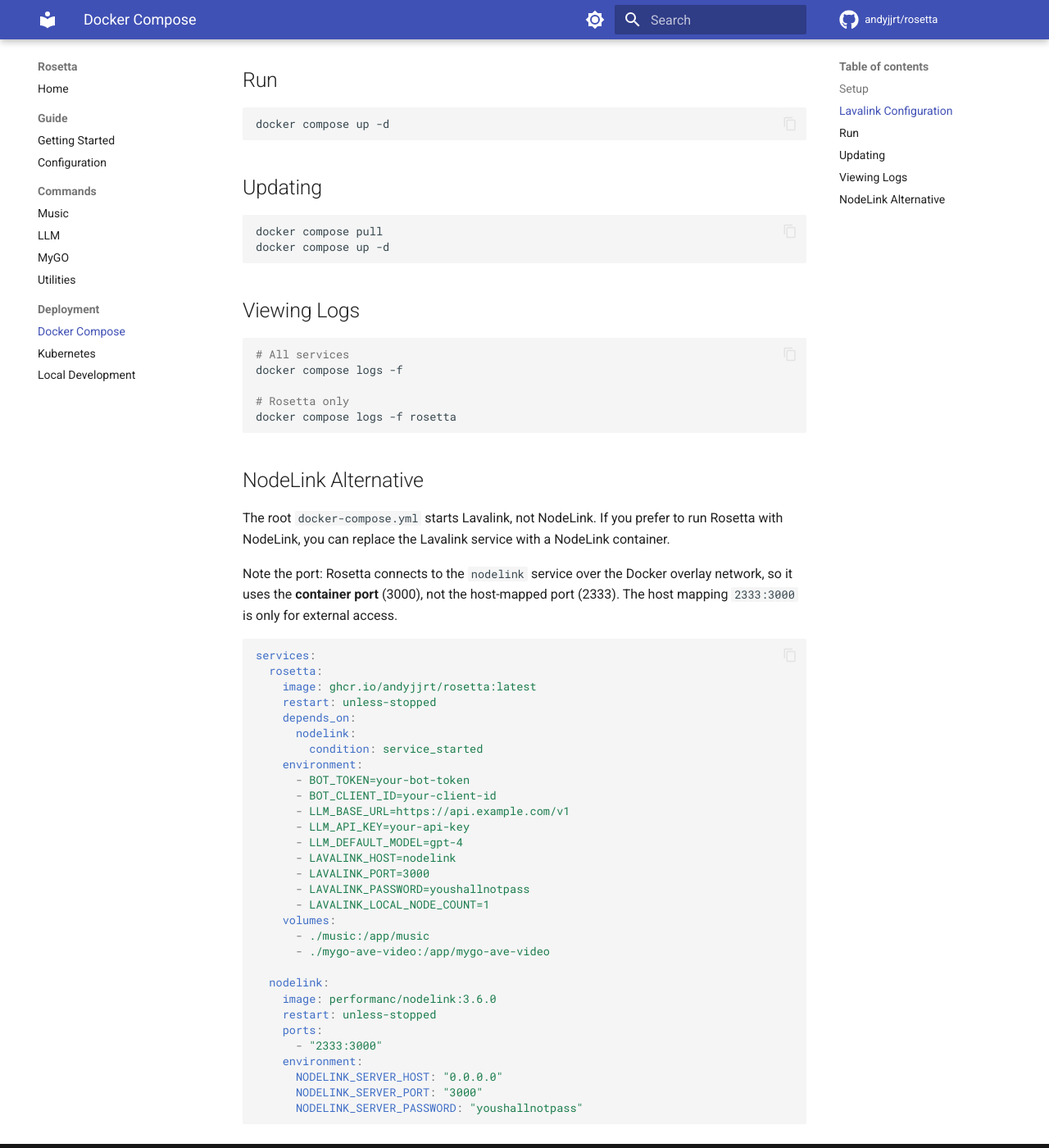
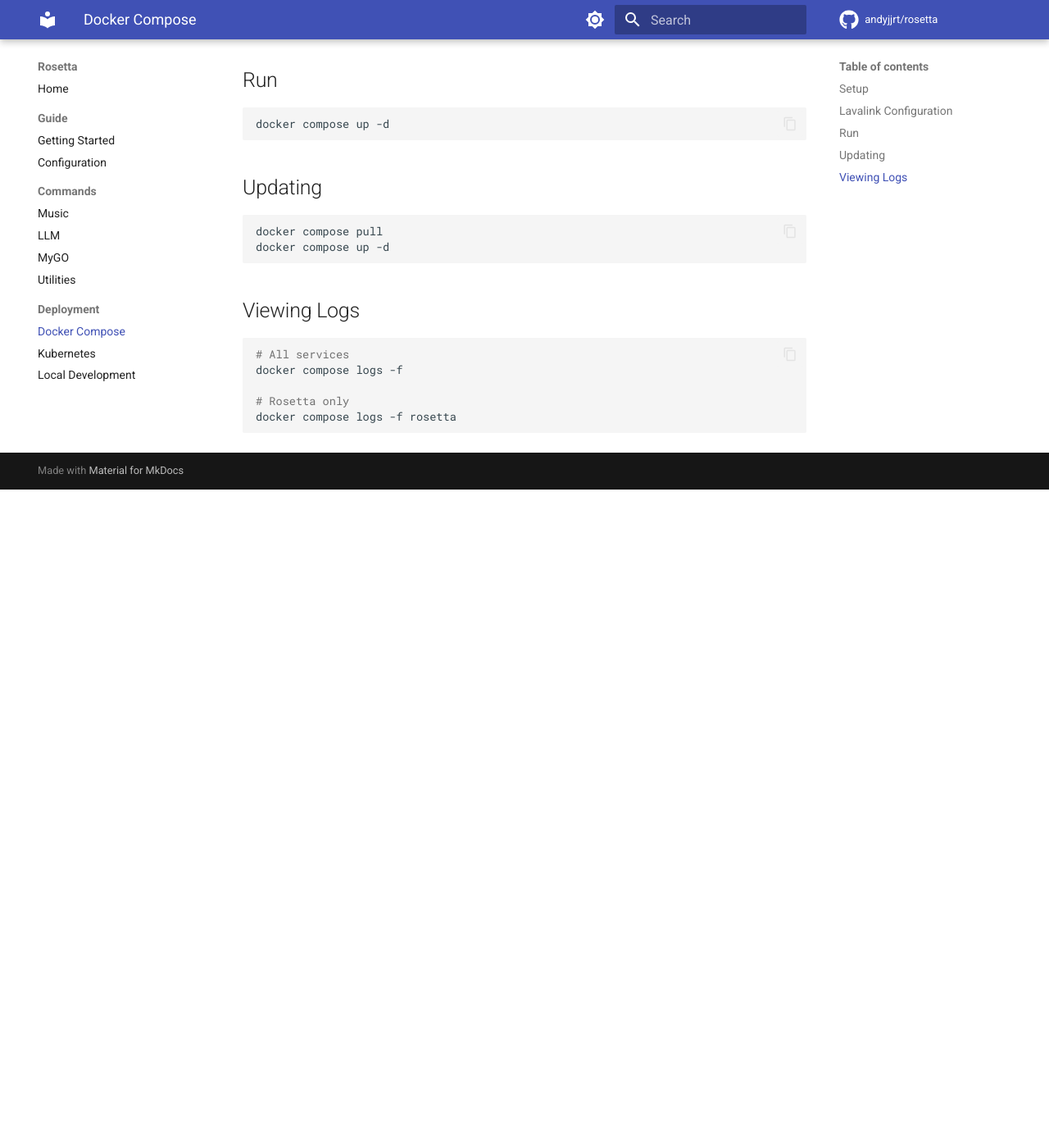
Before and after one commit to andyjjrt/rosetta, an MkDocs documentation site: the page built from docs/deployment/docker-compose.md, in a window 1280 px wide and 1400 px high, scrolled down 1519 px. Shown: the whole window at 82% size. Built offline with MkDocs 1.6.1 and Material for MkDocs 9.7.7, drawn with Linux system fonts in a browser that asks for light colours; comment, search, counter and statistics services are not loaded; after the commit the page ends 2116 px from its top, so only the background shows below that.

Commit message:
docs: document Lavalink-only setup

````diff
--- a/docs/deployment/docker-compose.md
+++ b/docs/deployment/docker-compose.md
@@ -93,42 +93,3 @@
 # Rosetta only
 docker compose logs -f rosetta
 ```
-
-## NodeLink Alternative
-
-The root `docker-compose.yml` starts Lavalink, not NodeLink. If you prefer to run Rosetta with NodeLink, you can replace the Lavalink service with a NodeLink container.
-
-Note the port: Rosetta connects to the `nodelink` service over the Docker overlay network, so it uses the **container port** (3000), not the host-mapped port (2333). The host mapping `2333:3000` is only for external access.
-
-```yaml
-services:
-  rosetta:
-    image: ghcr.io/andyjjrt/rosetta:latest
-    restart: unless-stopped
-    depends_on:
-      nodelink:
-        condition: service_started
-    environment:
-      - BOT_TOKEN=your-bot-token
-      - BOT_CLIENT_ID=your-client-id
-      - LLM_BASE_URL=https://api.example.com/v1
-      - LLM_API_KEY=your-api-key
-      - LLM_DEFAULT_MODEL=gpt-4
-      - LAVALINK_HOST=nodelink
-      - LAVALINK_PORT=3000
-      - LAVALINK_PASSWORD=youshallnotpass
-      - LAVALINK_LOCAL_NODE_COUNT=1
-    volumes:
-      - ./music:/app/music
-      - ./mygo-ave-video:/app/mygo-ave-video
-
-  nodelink:
-    image: performanc/nodelink:3.6.0
-    restart: unless-stopped
-    ports:
-      - "2333:3000"
-    environment:
-      NODELINK_SERVER_HOST: "0.0.0.0"
-      NODELINK_SERVER_PORT: "3000"
-      NODELINK_SERVER_PASSWORD: "youshallnotpass"
-```
````
Also changed, not shown: AGENTS.md (+2 -2 lines), README.md (+1 -1 lines), docs/deployment/kubernetes.md (+1 -1 lines), docs/deployment/local-dev.md (+1 -37 lines), docs/guide/getting-started.md (+1 -1 lines).
